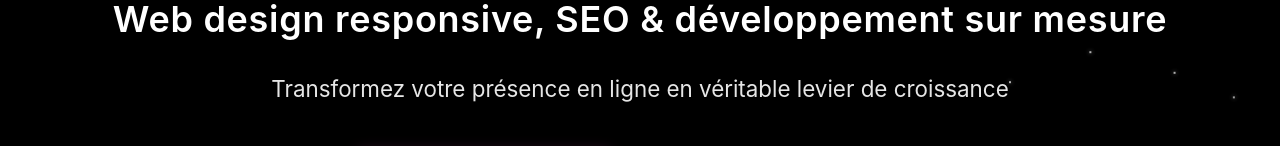
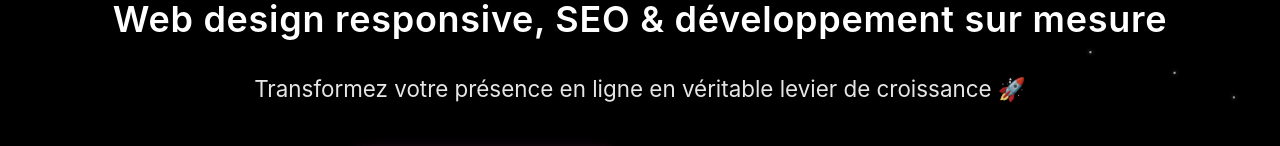
Before and after one commit to ElodieAllegro/mywebsite, a React (Vite) app: page / in a window 1280 px wide. Shown: the part 611-757 px from the top of the page. Built offline with nearby package versions, Linux system fonts and the light colour scheme.

Commit message:
Updated Hero.jsx

```diff
--- a/src/components/Hero.jsx
+++ b/src/components/Hero.jsx
@@ -71,7 +71,7 @@ export default function Hero({ setCurrentPage }) {
             Web design responsive, SEO & développement sur mesure
           </h2>
           <p className="hero-description">
-            Transformez votre présence en ligne en véritable levier de croissance
+            Transformez votre présence en ligne en véritable levier de croissance  🚀
           </p>
           <div className="hero-buttons">
             <a
```
